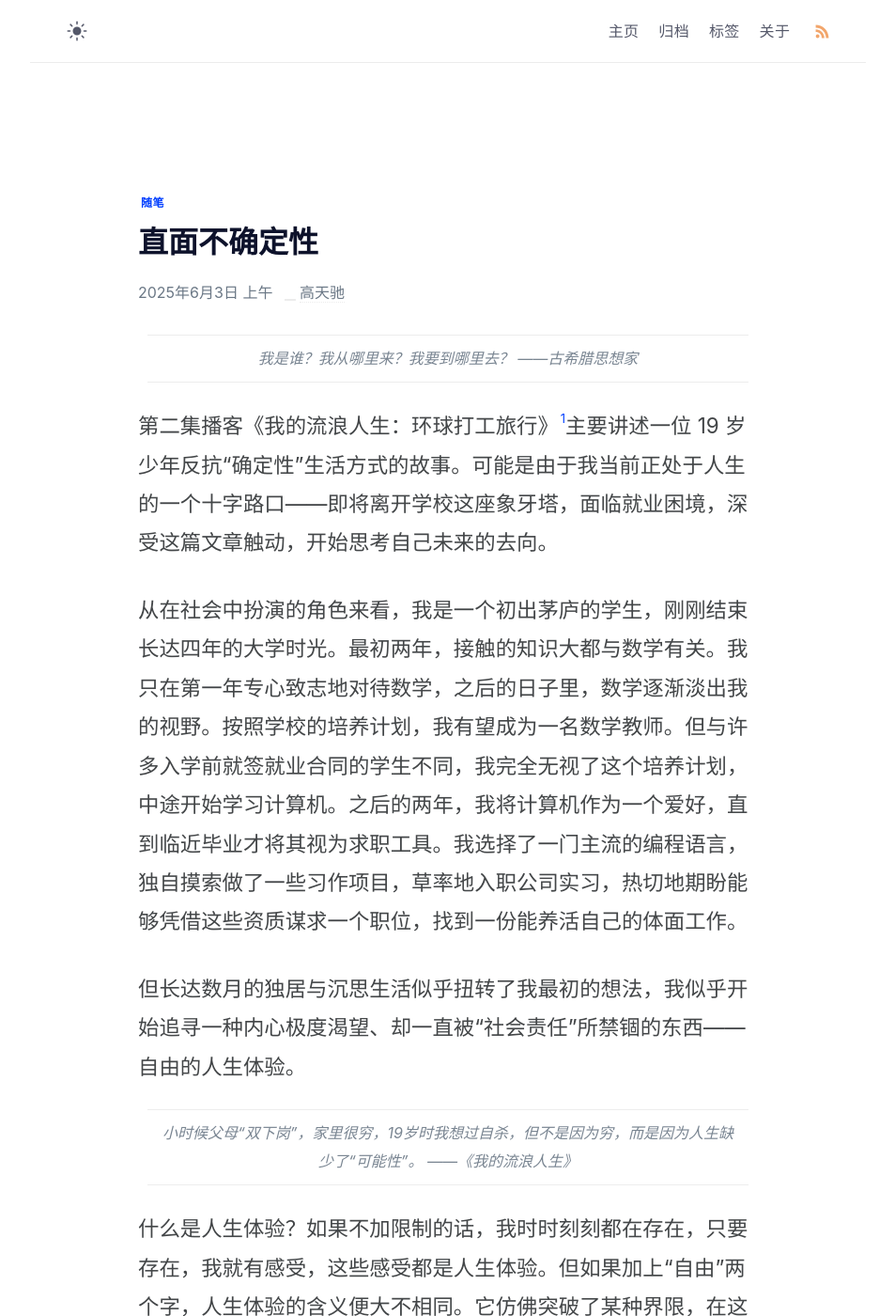
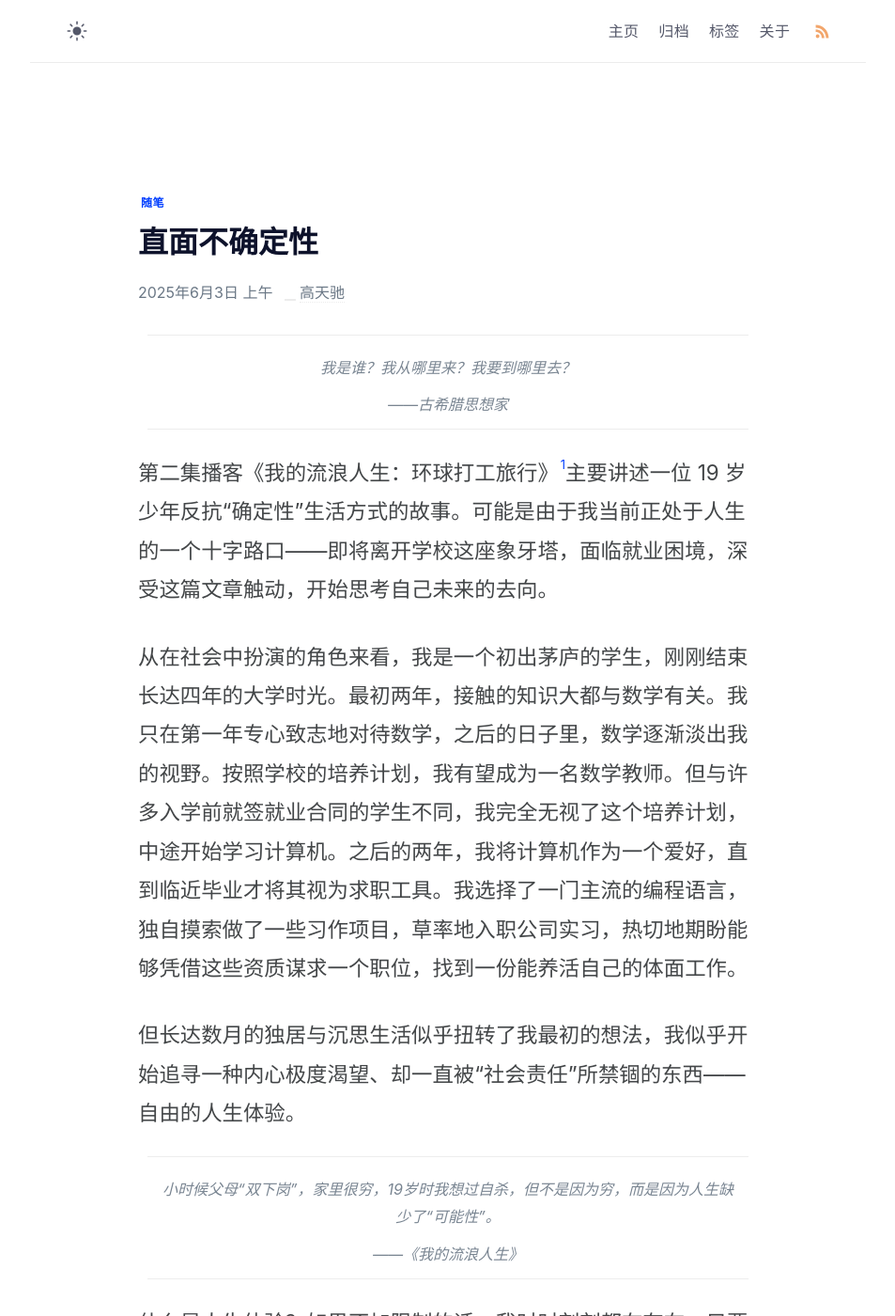
Before and after one commit to gaotianchi/gaotianchi.github.io, a Jekyll site: the page built from _posts/2025-06-03-2038-facing-uncertainty.md, in a window 1280 px wide and 1400 px high. Shown: the whole window at 94% size, without its empty margins (163-1116 px from the left). Built offline with Jekyll 4.4.1, drawn with Linux system fonts in a browser that asks for light colours; comment, search, counter and statistics services are not loaded; some of the changed lines change nothing that is shown.

Commit message:
vault backup: 2025-06-04 00:15:32

```diff
--- a/_posts/2025-06-03-2038-facing-uncertainty.md
+++ b/_posts/2025-06-03-2038-facing-uncertainty.md
@@ -5,7 +5,7 @@ date: 2025-06-03T08:42:15+08:00
 description: 这篇文章讲述作者在大学毕业前的思考与选择。从数学专业转向计算机，再到反思“确定性”人生路径，作者逐渐意识到追求“自由的人生体验”比社会期望的稳定生活更符合内心需求，最终决定勇敢面对不确定性的未来。
 image:
 layout: post
-modifiedAt: 2025-06-04 00:14:20
+modifiedAt: 2025-06-04 00:15:29
 showImage: true
 tags:
   - 随笔
@@ -13,6 +13,7 @@ title: 直面不确定性
 ---
 
 > 我是谁？我从哪里来？我要到哪里去？
+>
 >——古希腊思想家
 
 第二集播客《我的流浪人生：环球打工旅行》[^1]主要讲述一位 19 岁少年反抗“确定性”生活方式的故事。可能是由于我当前正处于人生的一个十字路口——即将离开学校这座象牙塔，面临就业困境，深受这篇文章触动，开始思考自己未来的去向。
@@ -22,6 +23,7 @@ title: 直面不确定性
 但长达数月的独居与沉思生活似乎扭转了我最初的想法，我似乎开始追寻一种内心极度渴望、却一直被“社会责任”所禁锢的东西——自由的人生体验。
 
 > 小时候父母“双下岗”，家里很穷，19岁时我想过自杀，但不是因为穷，而是因为人生缺少了“可能性”。
+>
 >——《我的流浪人生》
 
 什么是人生体验？如果不加限制的话，我时时刻刻都在存在，只要存在，我就有感受，这些感受都是人生体验。但如果加上“自由”两个字，人生体验的含义便大不相同。它仿佛突破了某种界限，在这个界限之内的人有着看起来确定的生活路线，而在界限之外，一切都有可能。这其中包含最好的可能，也包含最坏的可能，而这两种极端的可能似乎并不存在于界限之内的世界。在界限之内，是向“确定性”所带来的安全感充分妥协的世界。
```
